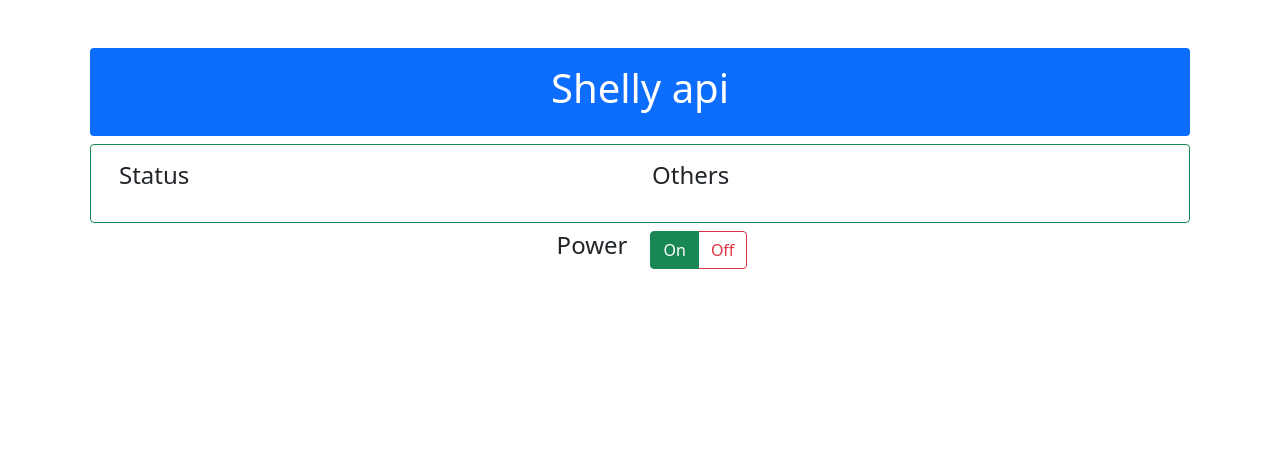
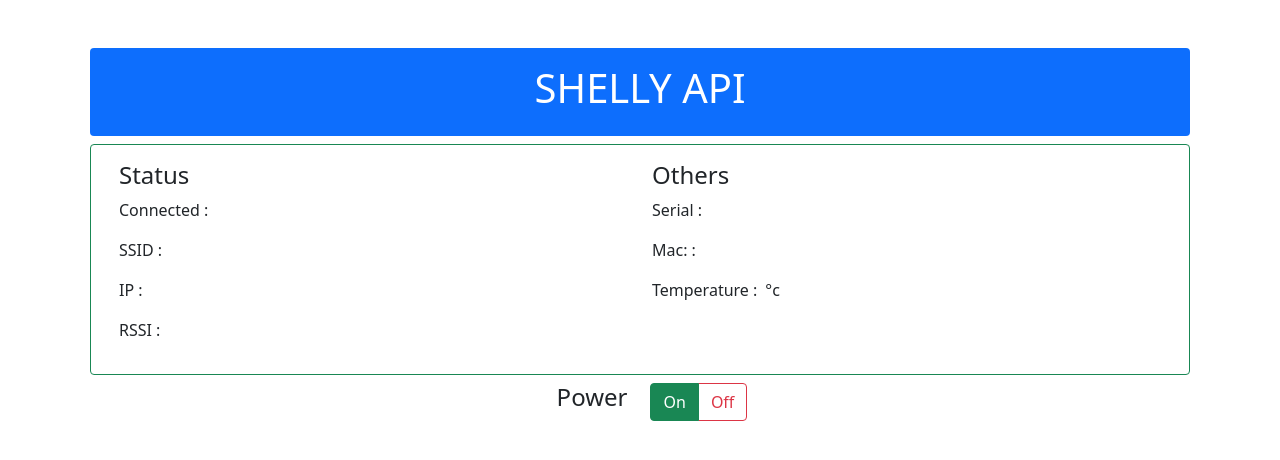
Before and after one commit to ChefPython84/iot, a plain HTML site: page index.html in a window 1280 px wide. Drawn offline with nearby package versions, Linux system fonts and the light colour scheme.

Commit message:
feat(index.html): update

```diff
--- a/index.html
+++ b/index.html
@@ -11,25 +11,48 @@
 <main>
     <div class="container my-5">
         <div class="bg-primary m-2 p-3 d-flex justify-content-center align-items-center rounded">
-            <h1 class="text-white">Shelly api</h1>
+            <h1 class="text-white text-uppercase">Shelly api</h1>
         </div>
         <div class="row justify-content-between rounded border border-success p-3 m-2">
             <div class="col">
                 <h4>Status</h4>
+                <div class="d-flex flex-row align-items-center">
+                    <p class="me-1">Connected :</p>
                     <p id="connected"></p>
+                </div>
+                <div class="d-flex flex-row align-items-center">
+                    <p class="me-1">SSID :</p>
                     <p id="ssid"></p>
+                </div>
+                <div class="d-flex flex-row align-items-center">
+                    <p class="me-1">IP :</p>
                     <p id="ip"></p>
+                </div>
+                <div class="d-flex flex-row align-items-center">
+                    <p class="me-1">RSSI :</p>
                     <p id="rssi"></p>
+                </div>
             </div>
             <div class="col">
                 <h4>Others</h4>
+                <div class="d-flex flex-row align-items-center">
+                    <p class="me-1">Serial :</p>
                     <p id="serial"></p>
+                </div>
+                <div class="d-flex flex-row align-items-center">
+                    <p class="me-1">Mac: :</p>
                     <p id="mac"></p>
+                </div>
+                <div class="d-flex flex-row align-items-center">
+                    <p class="me-1">Temperature :</p>
                     <p id="temperature"></p>
+                    <p class="ms-1">°c</p>
+                </div>
             </div>
         </div>
         <div class="m-2 p3 d-flex justify-content-center align-items-center">
-            <div class="mx-4">            <h4>Power</h4>
+            <div class="mx-4">
+                <h4>Power</h4>
             </div>
             <div class="btn-group" role="group" aria-label="Basic radio toggle button group">
                 <input type="radio" class="btn-check" name="btnradio" id="btnradio1" autocomplete="off" checked>
```
Lines whose indentation alone changed are shown as unchanged.
